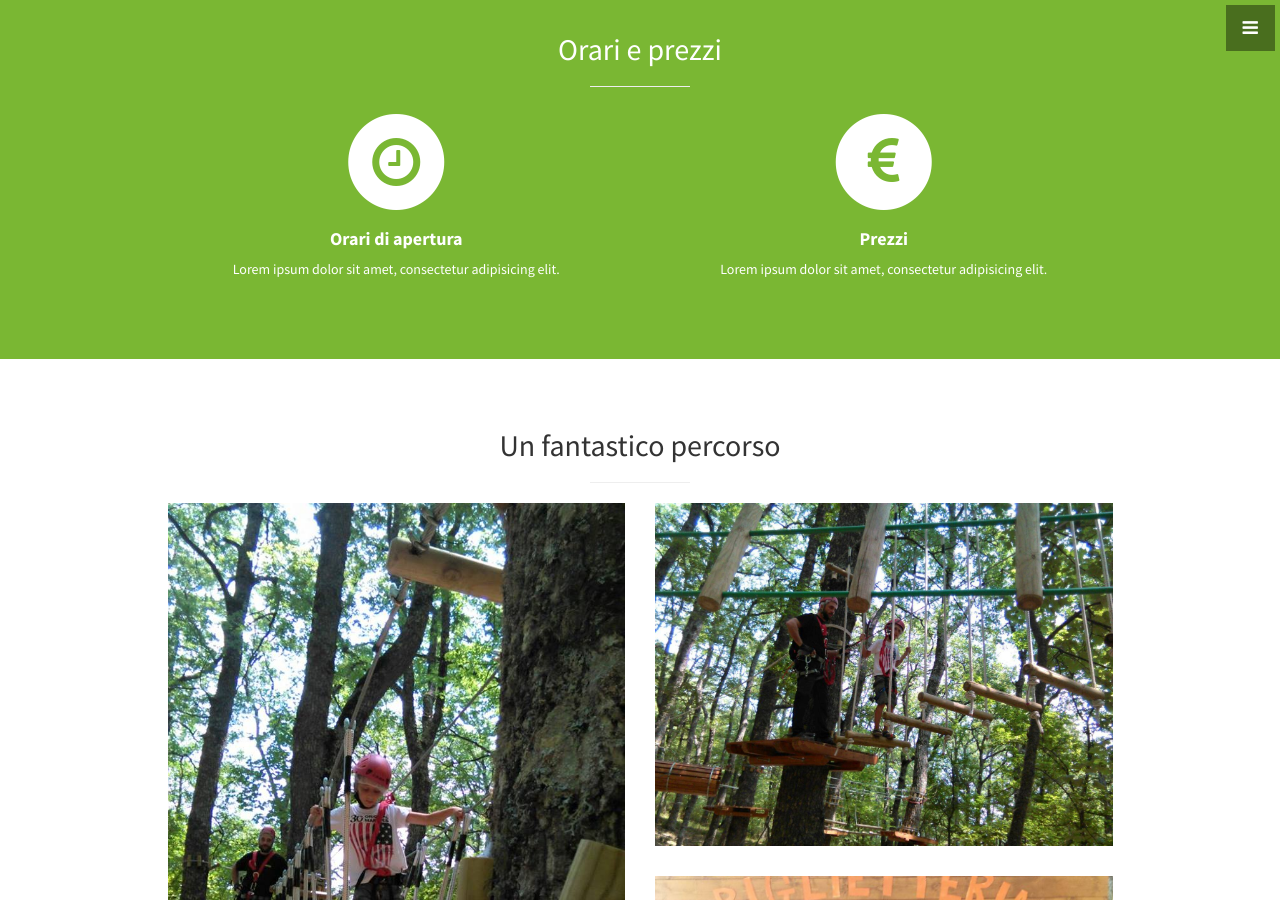
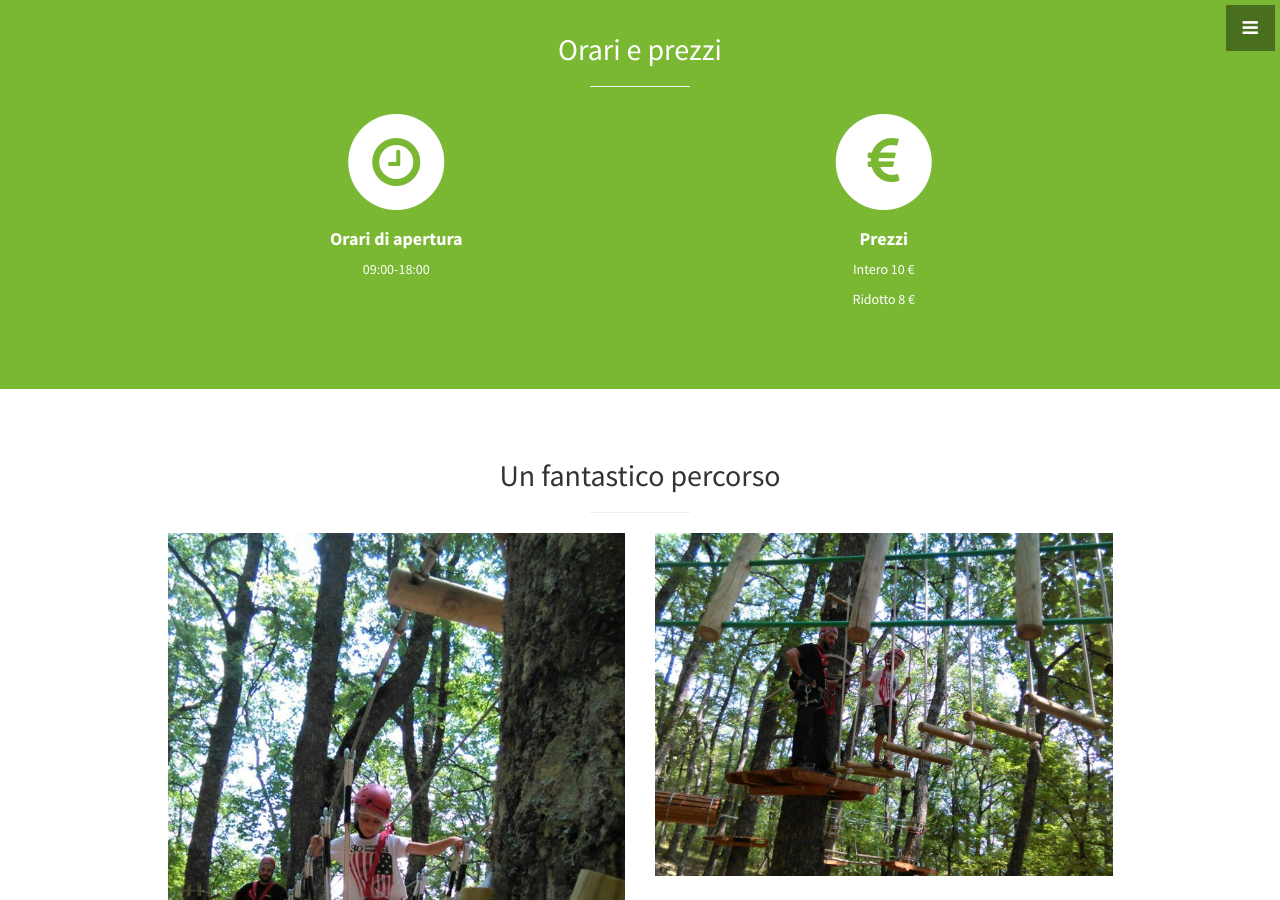
Before and after one commit to plataciland/plataciland.github.io, a Jekyll site: the page built from index.html, in a window 1280 px wide and 900 px high, scrolled down 1149 px. Built offline with Jekyll 4.4.1, drawn with Linux system fonts in a browser that asks for light colours.

Commit message:
Update services.html

```diff
--- a/_includes/services.html
+++ b/_includes/services.html
@@ -15,7 +15,7 @@
               <h4>
                 <strong>Orari di apertura</strong>
               </h4>
-              <p>Lorem ipsum dolor sit amet, consectetur adipisicing elit.</p>
+              <p>09:00-18:00</p>
             </div>
           </div>
           <div class="col-md-6">
@@ -27,7 +27,8 @@
               <h4>
                 <strong>Prezzi</strong>
               </h4>
-              <p>Lorem ipsum dolor sit amet, consectetur adipisicing elit.</p>
+              <p>Intero  10 €</p>
+              <p>Ridotto 8  €</p>
             </div>
           </div>
         </div>
```
